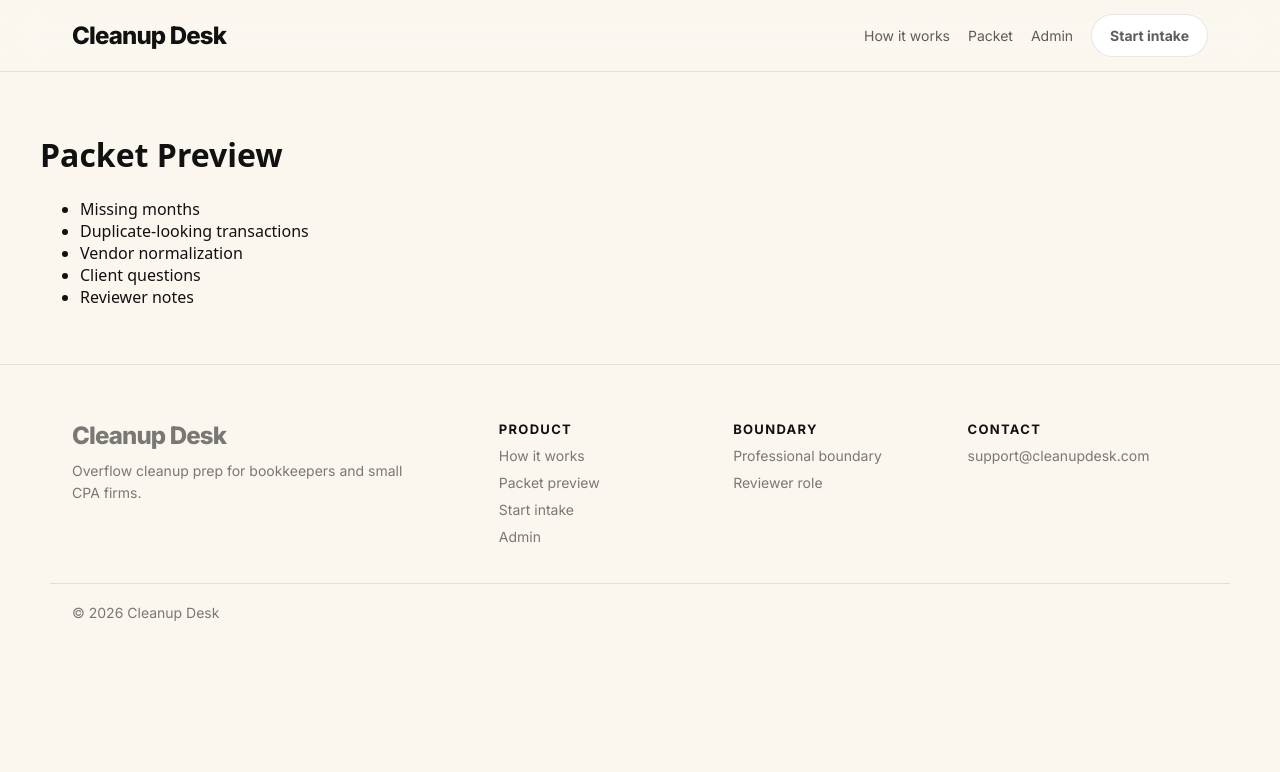
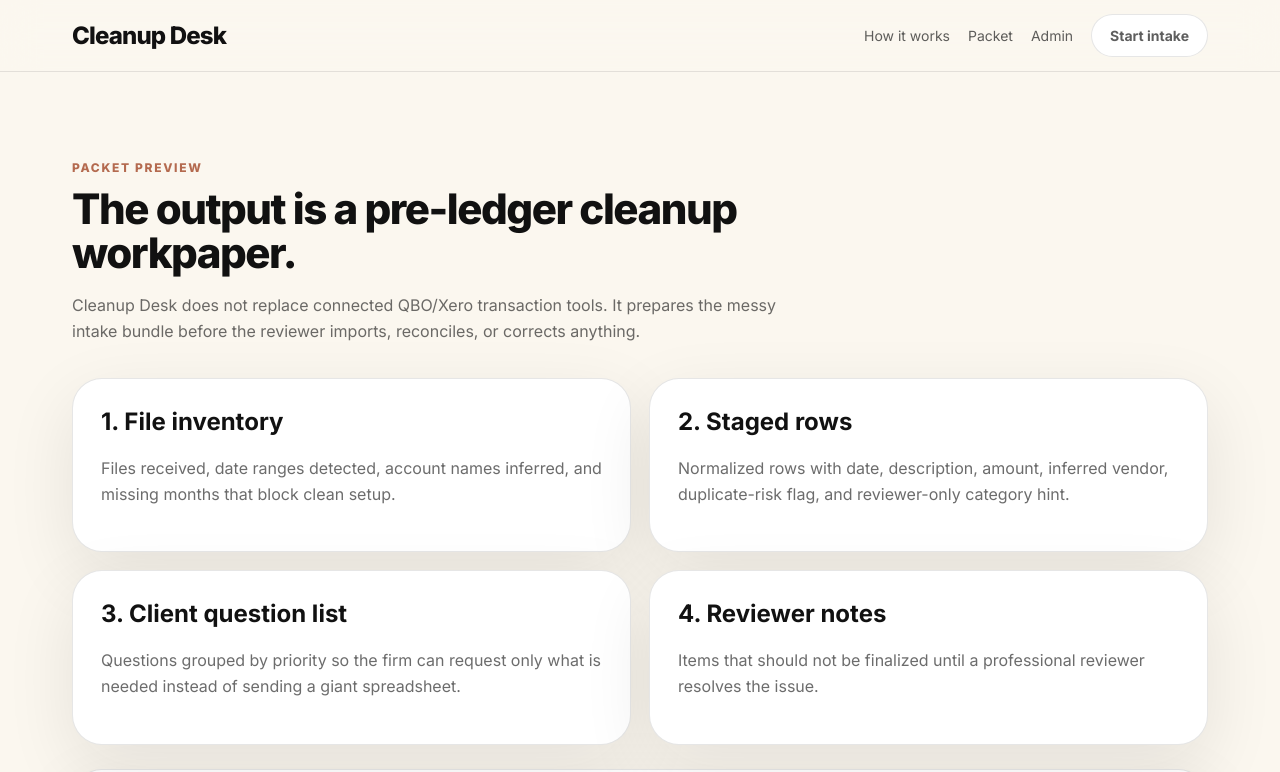
Before and after one commit to pissclams1/Pissclams, a Next.js app: page /packet-preview in a window 1280 px wide. Shown: the top 772 px of the page. Built offline with nearby package versions, Linux system fonts and the light colour scheme.

Commit message:
Update packet preview for pre-ledger workflow

```diff
--- a/app/packet-preview/page.tsx
+++ b/app/packet-preview/page.tsx
@@ -1 +1,8 @@
-export default function PacketPreviewPage(){return <main style={{padding:40,fontFamily:'system-ui'}}><h1>Packet Preview</h1><ul><li>Missing months</li><li>Duplicate-looking transactions</li><li>Vendor normalization</li><li>Client questions</li><li>Reviewer notes</li></ul></main>}
+const sections = [
+  ["1. File inventory", "Files received, date ranges detected, account names inferred, and missing months that block clean setup."],
+  ["2. Staged rows", "Normalized rows with date, description, amount, inferred vendor, duplicate-risk flag, and reviewer-only category hint."],
+  ["3. Client question list", "Questions grouped by priority so the firm can request only what is needed instead of sending a giant spreadsheet."],
+  ["4. Reviewer notes", "Items that should not be finalized until a professional reviewer resolves the issue."],
+];
+
+export default function PacketPreviewPage(){return <main className="wrap section"><div className="sectionIntro"><p className="kicker">Packet preview</p><h1 className="big">The output is a pre-ledger cleanup workpaper.</h1><p className="muted">Cleanup Desk does not replace connected QBO/Xero transaction tools. It prepares the messy intake bundle before the reviewer imports, reconciles, or corrects anything.</p></div><div className="grid grid2">{sections.map(([title,body])=><div className="card pad" key={title}><h2 style={{marginTop:0}}>{title}</h2><p className="muted">{body}</p></div>)}</div><section className="card pad" style={{marginTop:24}}><p className="kicker">Sample reviewer warning</p><h2>Do not import yet.</h2><p className="muted">The file appears to be missing March activity and has duplicate-looking rows between two accounts. Request the missing record and reviewer context before staging final rows.</p></section></main>}
```
